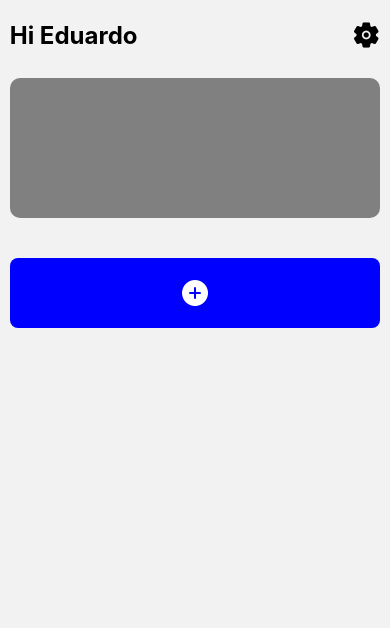
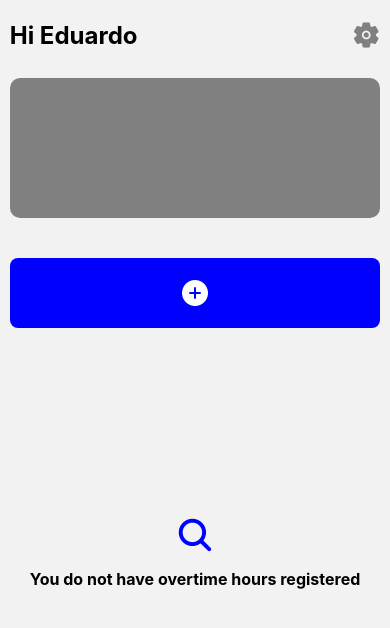
Before and after one commit to EduBarrros/OvertimeWizard, a React Native app: screen /Home in a window 390 px wide. Shown: the top 628 px of the page. Built offline with nearby package versions, Linux system fonts and the light colour scheme.

Commit message:
Feat: add empty state component

```diff
--- a/src/components/Header/index.tsx
+++ b/src/components/Header/index.tsx
@@ -23,7 +23,7 @@ const Header = ({ title, showBackButton }: HeaderProps) => {
         <>
           <Text style={styles.UserName}>{title}</Text>
           <TouchableOpacity onPress={() => navigation.navigate("Settings" as never)}>
-            <Ionicons name="settings" size={28} />
+            <Ionicons name="settings" color='gray' size={28} />
           </TouchableOpacity>
         </>
       )}
--- a/src/components/OvertimeHistoric/index.tsx
+++ b/src/components/OvertimeHistoric/index.tsx
@@ -1,40 +1,55 @@
 import React from "react";
-import { View, Text, FlatList, ListRenderItem} from "react-native";
+import { View, Text, FlatList, ListRenderItem } from "react-native";
 import styles from "./styles";
 import { useCalcParamsStore } from "../../stores";
+import Ionicons from "@expo/vector-icons/Ionicons";
 
 import HistoricCard from "../HistoricCard";
 import OvertimeAddButton from "../OvertimeAddButton";
 
 type OvertimeHistoricProps = {
-    onPress: () => void
-}
+  onPress: () => void;
+};
 
 type Overtime = {
-    hours: number
-    value: number
-    initDate: string
-    endDate: string
-  }
+  hours: number;
+  value: number;
+  initDate: string;
+  endDate: string;
+};
 
-const OvertimeHistoric = ({onPress}: OvertimeHistoricProps) => {
-
+const OvertimeHistoric = ({ onPress }: OvertimeHistoricProps) => {
   const CalcParams = useCalcParamsStore();
 
-    const renderItem: ListRenderItem<Overtime> = ({ item }) => (
-        <HistoricCard hours={item.hours} value={item.value} initDate={item.initDate} endDate={item.endDate} />
+  const RenderItem: ListRenderItem<Overtime> = ({ item }) => (
+    <HistoricCard
+      hours={item.hours}
+      value={item.value}
+      initDate={item.initDate}
+      endDate={item.endDate}
+    />
   );
 
-    return(
+  const EmptyComponent = () => {
+    return (
+      <View style={styles.EmptyMainContainer}>
+        <Ionicons name="search" color={'blue'} size={40} />
+        <Text style={styles.EmptyTitle}>You do not have overtime hours registered</Text>
+      </View>
+    );
+  };
+
+  return (
     <View style={styles.MainContainer}>
-            <OvertimeAddButton onPress={onPress}/>
+      <OvertimeAddButton onPress={onPress} />
       <FlatList
         data={CalcParams.Overtimes}
-                renderItem={renderItem}
+        renderItem={RenderItem}
         showsVerticalScrollIndicator={false}
+        ListEmptyComponent={() => <EmptyComponent />}
       />
     </View>
-    )
+  );
 };
 
 export default OvertimeHistoric;
--- a/src/components/OvertimeHistoric/styles.ts
+++ b/src/components/OvertimeHistoric/styles.ts
@@ -4,6 +4,16 @@ import { StyleSheet } from "react-native";
 const styles = StyleSheet.create({
     MainContainer: {
         marginTop: 32
+    },
+    EmptyMainContainer: {
+        height: 430,
+        justifyContent: 'center',
+        alignItems: 'center'
+    },
+    EmptyTitle: {
+        marginTop: 12,
+        fontSize: 16,
+        fontWeight: 'bold'
     }
 });
 
```
Lines whose indentation alone changed are shown as unchanged.
